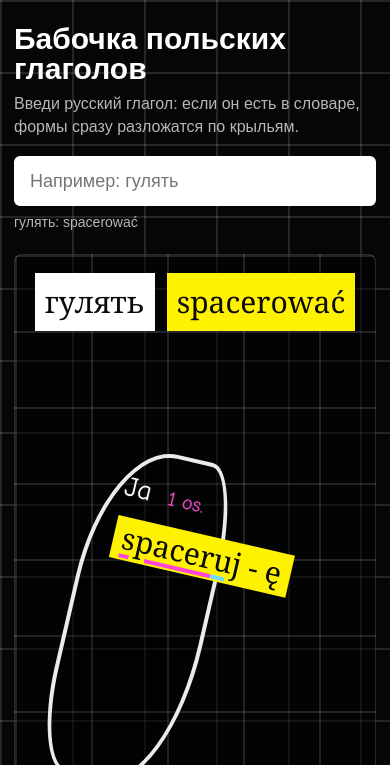
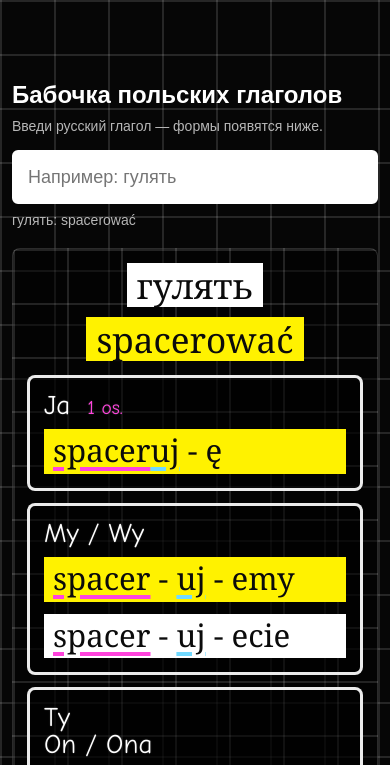
Before and after one commit to Sandroshuk/polish-verbs-butterfly, a plain HTML site: page index.html in a window 390 px wide. Shown: the top 765 px of the page. Drawn offline with Linux system fonts and the light colour scheme.

Commit message:
Improve mobile layout

```diff
--- a/index.html
+++ b/index.html
@@ -37,6 +37,7 @@
     body {
       margin: 0;
       min-height: 100vh;
+      overflow-x: hidden;
       color: var(--ink);
       font-family: Arial, Helvetica, sans-serif;
       background:
@@ -330,14 +331,60 @@
       color: var(--paper-ink);
     }
 
-    @media (max-width: 860px) {
+    @media (max-width: 860px), (pointer: coarse) {
+      body {
+        background-size: 54px 54px;
+      }
+
+      .app {
+        width: 100%;
+        max-width: 640px;
+        overflow: hidden;
+        padding-right: 12px;
+        padding-left: 12px;
+        padding-top: max(82px, env(safe-area-inset-top));
+        padding-bottom: 28px;
+      }
+
       .top {
         grid-template-columns: 1fr;
+        gap: 14px;
+        margin-bottom: 14px;
+        min-width: 0;
+      }
+
+      .top > * {
+        min-width: 0;
+      }
+
+      h1 {
+        max-width: 100%;
+        font-size: 24px;
+        line-height: 1.08;
+        overflow-wrap: break-word;
+      }
+
+      .hint {
+        max-width: 100%;
+        font-size: 14px;
+        overflow-wrap: break-word;
+      }
+
+      .search {
+        min-height: 54px;
+        font-size: 18px;
       }
 
       .butterfly {
-        min-height: auto;
-        padding: 18px;
+        display: grid;
+        grid-template-columns: 1fr;
+        gap: 12px;
+        width: 100%;
+        min-height: 0;
+        padding: 14px;
+        overflow: visible;
+        border-radius: 8px;
+        background-size: 54px 54px;
       }
 
       .center-title,
@@ -350,15 +397,18 @@
         bottom: auto;
         width: 100%;
         min-height: 0;
+        height: auto;
         transform: none;
       }
 
       .center-title {
+        display: grid;
+        grid-template-columns: 1fr;
+        justify-items: center;
+        width: 100%;
         transform: none;
-        justify-content: center;
-        flex-wrap: wrap;
-        gap: 12px;
-        margin-bottom: 14px;
+        gap: 10px;
+        margin-bottom: 2px;
       }
 
       .body-line {
@@ -366,14 +416,68 @@
       }
 
       .wing {
-        margin-top: 12px;
-        padding: 24px;
-        border-width: 4px;
+        display: grid;
+        min-width: 0;
+        gap: 10px;
+        margin: 0;
+        padding: 14px;
+        border-width: 3px;
         border-radius: 8px;
+        background: rgba(0, 0, 0, 0.5);
       }
 
       .wing > * {
         transform: none;
+      }
+
+      .wing.ja,
+      .wing.mywy,
+      .wing.ty,
+      .wing.oni {
+        position: relative;
+        left: auto;
+        right: auto;
+        top: auto;
+        bottom: auto;
+        width: 100%;
+        min-height: 0;
+        border-radius: 8px;
+        transform: none;
+      }
+
+      .word-chip {
+        max-width: 100%;
+        min-height: 44px;
+        font-size: clamp(28px, 9vw, 38px);
+        white-space: normal;
+        text-align: center;
+      }
+
+      .label {
+        font-size: 27px;
+      }
+
+      .forms {
+        min-width: 0;
+        width: 100%;
+      }
+
+      .form-chip {
+        display: block;
+        width: 100%;
+        min-width: 0;
+        font-size: clamp(27px, 8vw, 34px);
+        line-height: 1.08;
+      }
+
+      .pick-list {
+        max-height: 160px;
+        overflow: auto;
+        padding-bottom: env(safe-area-inset-bottom);
+      }
+
+      .pick {
+        min-height: 40px;
       }
     }
   </style>
@@ -383,7 +487,7 @@
     <header class="top">
       <div>
         <h1>Бабочка польских глаголов</h1>
-        <p class="hint">Введи русский глагол: если он есть в словаре, формы сразу разложатся по крыльям.</p>
+        <p class="hint">Введи русский глагол — формы появятся ниже.</p>
       </div>
       <label class="search-box">
         <input class="search" id="verbSearch" type="text" placeholder="Например: гулять" autocomplete="off">
```
